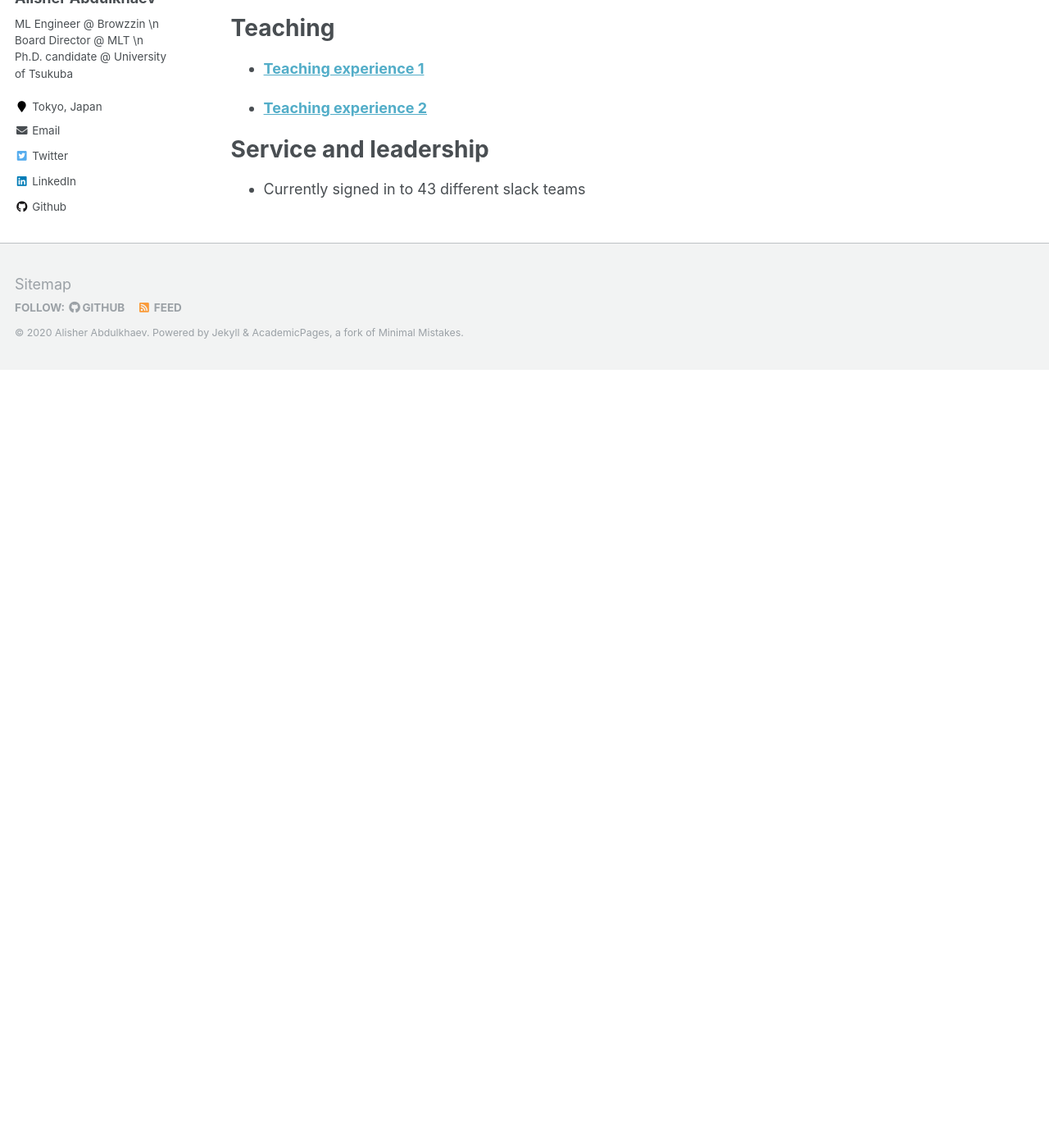
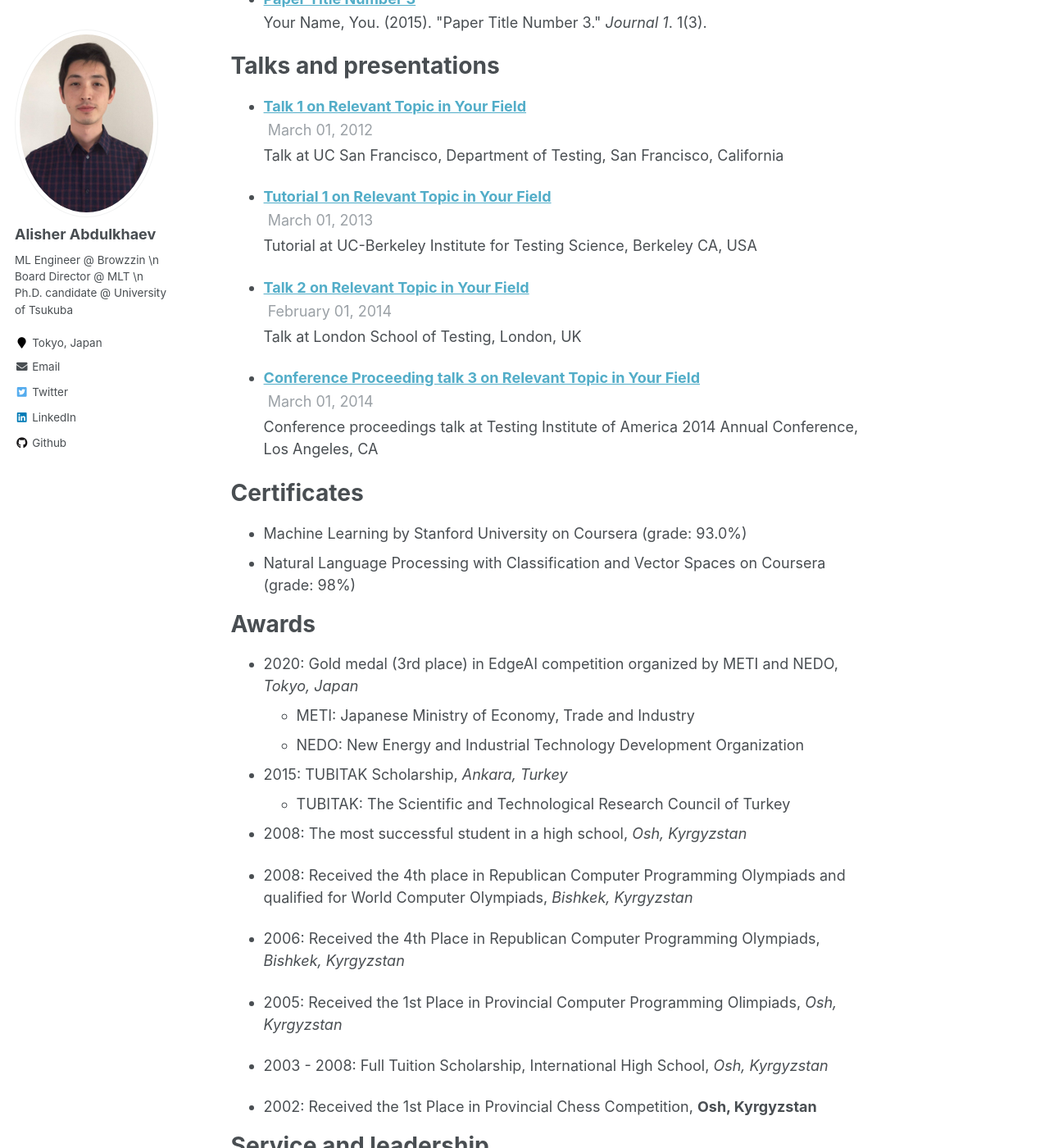
Before and after one commit to vivek37373/alisher-ai.github.io, a Jekyll site: the page built from _pages/cv.md, in a window 1280 px wide and 1400 px high, scrolled down 2455 px. Shown: the whole window at 82% size. Built offline with Jekyll 4.4.1, drawn with Linux system fonts in a browser that asks for light colours; before the commit the page ends 2906 px from its top, so only the background shows below that; some of the changed text lies outside the part shown.

Commit message:
Update cv.md

```diff
--- a/_pages/cv.md
+++ b/_pages/cv.md
@@ -58,12 +53,32 @@
 
 Skills
 ======
-* Skill 1
-* Skill 2
-  * Sub-skill 2.1
-  * Sub-skill 2.2
-  * Sub-skill 2.3
-* Skill 3
+* Software
+  * Docker
+  * LATEX
+  * mongodb
+  * Python
+  * MATLAB
+
+* Machine Learning / Deep Learning
+  * OpenCV
+  * scikit-learn
+  * PyTorch
+  * Keras
+  * TensorFlow
+  * object detection
+  * image retrieval
+  * metric learning
+  * semi-supervised learning
+  * self-supervised learning
+  * facial recognition (face detection, face matching, landmark detection)
+* Languages
+  * Uzbek: native speaker
+  * Kyrgyz: native speaker
+  * Turkish: native speaker
+  * English: advanced
+  * Russion: intermediate
+  * Japanese: beginner
 
 Publications
 ======
@@ -71,17 +86,38 @@
     {% include archive-single-cv.html %}
   {% endfor %}</ul>
 
-Talks
+Talks and presentations
 ======
   <ul>{% for post in site.talks %}
     {% include archive-single-talk-cv.html %}
   {% endfor %}</ul>
 
-Teaching
+Certificates
 ======
-  <ul>{% for post in site.teaching %}
-    {% include archive-single-cv.html %}
-  {% endfor %}</ul>
+* Machine Learning by Stanford University on Coursera (grade: 93.0%)
+* Natural Language Processing with Classification and Vector Spaces on Coursera (grade: 98%)
+
+
+Awards
+======
+* 2020: Gold medal (3rd place) in EdgeAI competition organized by METI and NEDO, _Tokyo, Japan_
+  * METI: Japanese Ministry of Economy, Trade and Industry
+  * NEDO: New Energy and Industrial Technology Development Organization
+
+* 2015: TUBITAK Scholarship, _Ankara, Turkey_
+  * TUBITAK: The Scientific and Technological Research Council of Turkey
+
+* 2008: The most successful student in a high school, _Osh, Kyrgyzstan_
+
+* 2008: Received the 4th place in Republican Computer Programming Olympiads and qualified for World Computer Olympiads, _Bishkek, Kyrgyzstan_
+
+* 2006: Received the 4th Place in Republican Computer Programming Olympiads, _Bishkek, Kyrgyzstan_
+
+* 2005: Received the 1st Place in Provincial Computer Programming Olimpiads, _Osh, Kyrgyzstan_
+
+* 2003 - 2008: Full Tuition Scholarship, International High School, _Osh, Kyrgyzstan_
+
+* 2002: Received the 1st Place in Provincial Chess Competition, __Osh, Kyrgyzstan__
 
 Service and leadership
 ======
```
Also changed, not shown: other parts of _pages/cv.md (+2 -7 lines).
